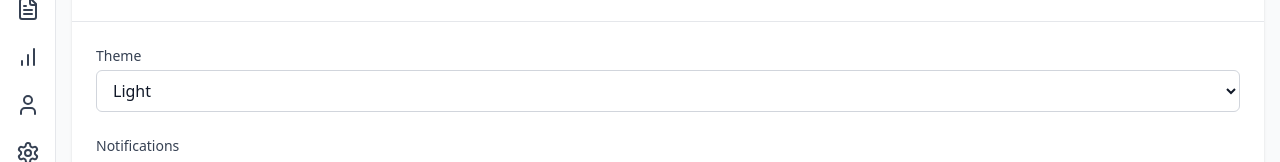
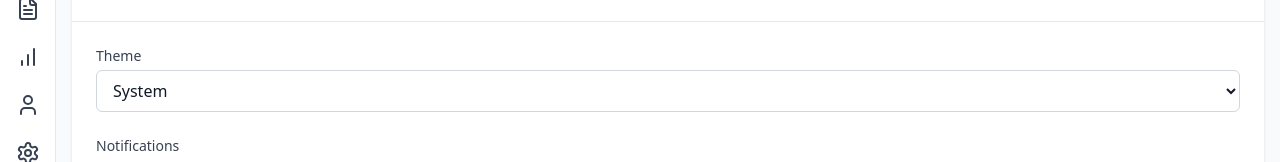
Before and after one commit to nsr7t/SQL-dashboard, a React (Vite) app in the folder frontend/: page /settings in a window 1280 px wide. Shown: the part 188-350 px from the top of the page. Built offline with nearby package versions, Linux system fonts and the light colour scheme.

Commit message:
added the useTheme hook and implemented the dark-mode

```diff
--- /dev/null
+++ b/frontend/src/hooks/useTheme.js
@@ -0,0 +1,72 @@
+import { useState, useEffect } from "react"
+
+function useTheme() {
+    const [theme, setTheme] = useState(
+        localStorage.getItem("theme")
+            ? localStorage.getItem("theme")
+            : "system",
+    )
+
+    const element = document.documentElement
+    const darkQuery = window.matchMedia("(prefer-color-scheme: dark)")
+
+    function onWindowMatch() {
+        if (
+            localStorage.theme === "dark" ||
+            (!("theme" in localStorage) && darkQuery.matches)
+        ) {
+            element.classList.add("dark")
+        } else {
+            element.classList.remove("dark")
+        }
+    }
+
+    useEffect(() => {
+        if (
+            localStorage.theme === "dark" ||
+            (!("theme" in localStorage) && darkQuery.matches)
+        ) {
+            element.classList.add("dark")
+        } else {
+            element.classList.remove("dark")
+        }
+    }, [darkQuery, element])
+
+    useEffect(() => {
+        switch (theme) {
+            case "dark":
+                element.classList.add("dark")
+                localStorage.setItem("theme", "dark")
+                break
+            case "light":
+                element.classList.remove("dark")
+                localStorage.setItem("theme", "light")
+                break
+            default:
+                localStorage.removeItem("theme")
+                onWindowMatch()
+        }
+    }, [element, onWindowMatch, theme])
+
+    useEffect(() => {
+        const changeHandler = (e) => {
+            if (!("theme" in localStorage)) {
+                if (e.matches) {
+                    element.classList.add("dark")
+                } else {
+                    element.classList.remove("dark")
+                }
+            }
+        }
+
+        darkQuery.addEventListener("change", changeHandler)
+
+        return () => {
+            darkQuery.removeEventListener("change", changeHandler)
+        }
+    }, [darkQuery, element])
+
+    return [theme, setTheme]
+}
+
+export { useTheme }
--- a/frontend/src/index.css
+++ b/frontend/src/index.css
@@ -20,4 +20,4 @@ html, body, #root {
     overflow: hidden;
 }
 
-/* @custom-variant dark (&:where(.dark, .dark *)); */
+@custom-variant dark (&:where(.dark, .dark *));
--- a/frontend/src/pages/SettingsPage.jsx
+++ b/frontend/src/pages/SettingsPage.jsx
@@ -1,6 +1,8 @@
 import { SettingsIcon } from "lucide-react"
+import { useTheme } from "../hooks/useTheme"
 
 function SettingsPage() {
+    const [theme, setTheme] = useTheme()
     return (
         <div className="space-y-6">
             <div className="flex items-center space-x-3">
@@ -30,12 +32,14 @@ function SettingsPage() {
                             Theme
                         </label>
                         <select
+                            onChange={(e) => setTheme(e.target.value)}
+                            value={theme}
                             id="dark-mode"
                             className="mt-1 block w-full rounded-md border border-gray-300 bg-white py-2 pr-10 pl-3 text-gray-900 focus:border-blue-500 focus:ring-blue-500 focus:outline-none dark:border-gray-700 dark:bg-gray-800 dark:text-gray-100"
                         >
-                            <option value="">Light</option>
-                            <option value="">Dark</option>
-                            <option value="">System</option>
+                            <option value="light">Light</option>
+                            <option value="dark">Dark</option>
+                            <option value="system">System</option>
                         </select>
                     </div>
 
```
